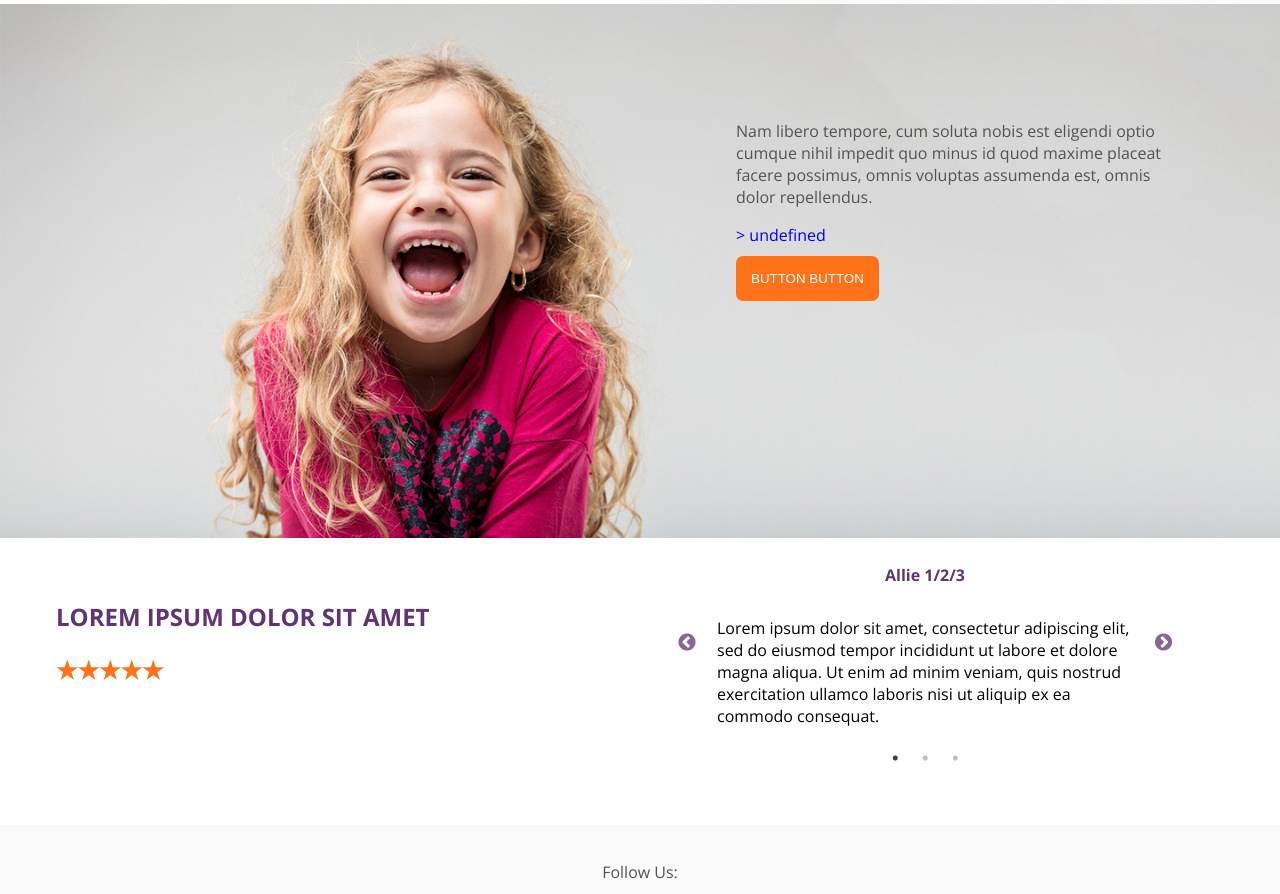
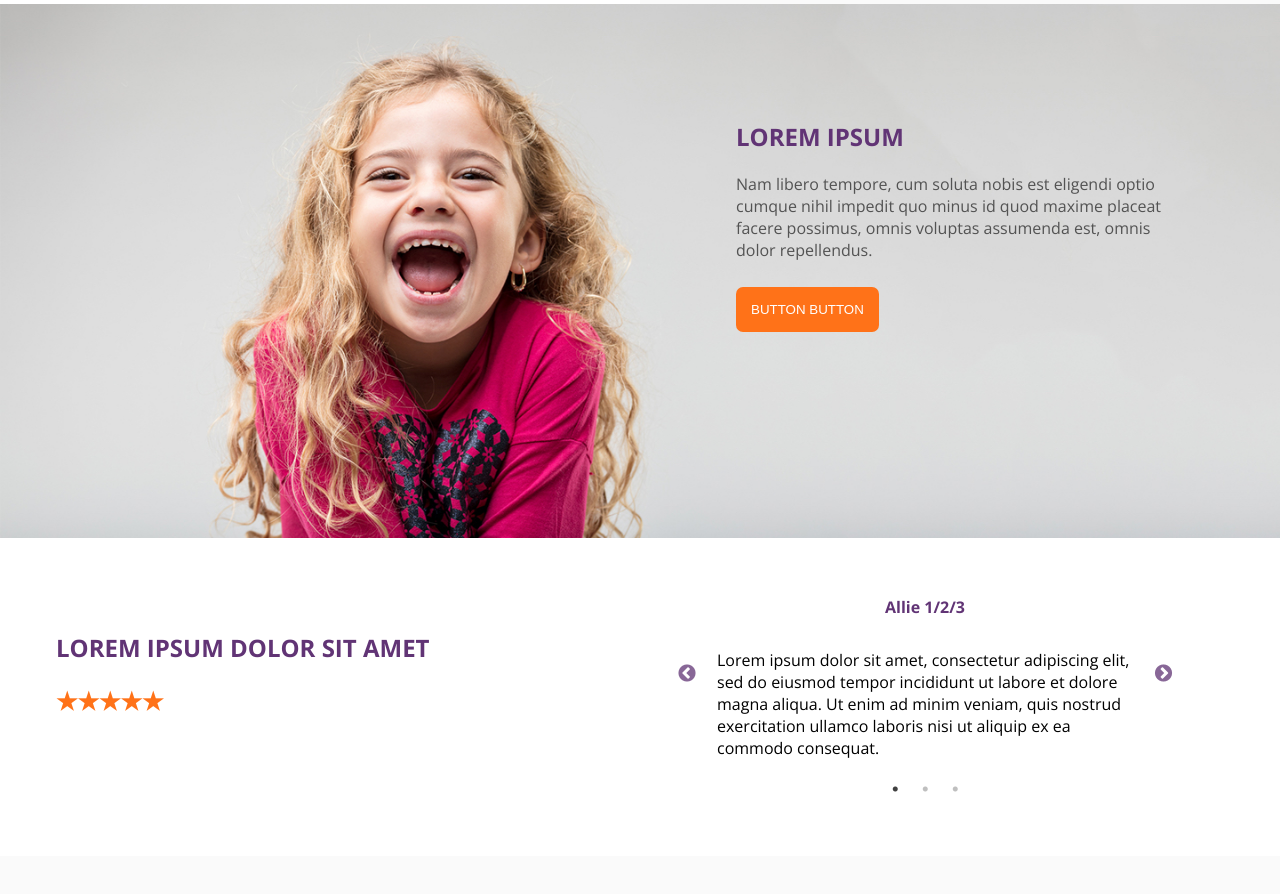
Before and after one commit to alliecaton/rg-test, a React (Create React App) app: page / in a window 1280 px wide. Shown: the part 2180-3074 px from the top of the page. Built offline with nearby package versions, Linux system fonts and the light colour scheme.

Commit message:
conditional rendering of links in textcomponent

```diff
--- a/src/App.css
+++ b/src/App.css
@@ -247,17 +247,14 @@ body {
 
 .button-wrapper {
 	margin: 15%;
-
 	float: right;
 	width: 70%;
 }
 
 .image-behind {
 	position: absolute;
-	/* height: auto; */
 	max-width: 100%;
 	min-height: 450px;
-	/* max-height: auto; */
 	object-fit: cover;
 	z-index: -1;
 }
@@ -271,15 +268,6 @@ body {
 /* animations */
 
 @keyframes pulse {
-	from {
-		width: 30%;
-	}
-	to {
-		width: 35%;
-	}
-}
-
-@keyframes pulse {
 	0% {
 		transform: scale(1);
 	}
@@ -290,5 +278,5 @@ body {
 
 .pulse:hover {
 	animation-name: pulse;
-	animation-duration: 1s;
+	animation-duration: 0.75s;
 }
--- a/src/components/shared-elements/TextComponent.js
+++ b/src/components/shared-elements/TextComponent.js
@@ -5,7 +5,7 @@ const TextComponent = ({ text, title, link, linkText }) => {
 		<div>
 			<h2>{title}</h2>
 			<p>{text}</p>
-			<a href={`${link}`}>&gt; {`${linkText}`}</a>
+			<a href={`${link}`}>{linkText ? `> ${linkText}` : ''}</a>
 		</div>
 	)
 }
--- a/src/containers/FourthBody.js
+++ b/src/containers/FourthBody.js
@@ -10,6 +10,7 @@ const FourthBody = () => {
 			<img className='image-behind' src={image} alt='child lauging' />
 			<div className='button-wrapper'>
 				<TextComponent
+					title={'LOREM IPSUM'}
 					text={
 						'Nam libero tempore, cum soluta nobis est eligendi optio cumque nihil impedit quo minus id quod maxime placeat facere possimus, omnis voluptas assumenda est, omnis dolor repellendus.'
 					}
```
